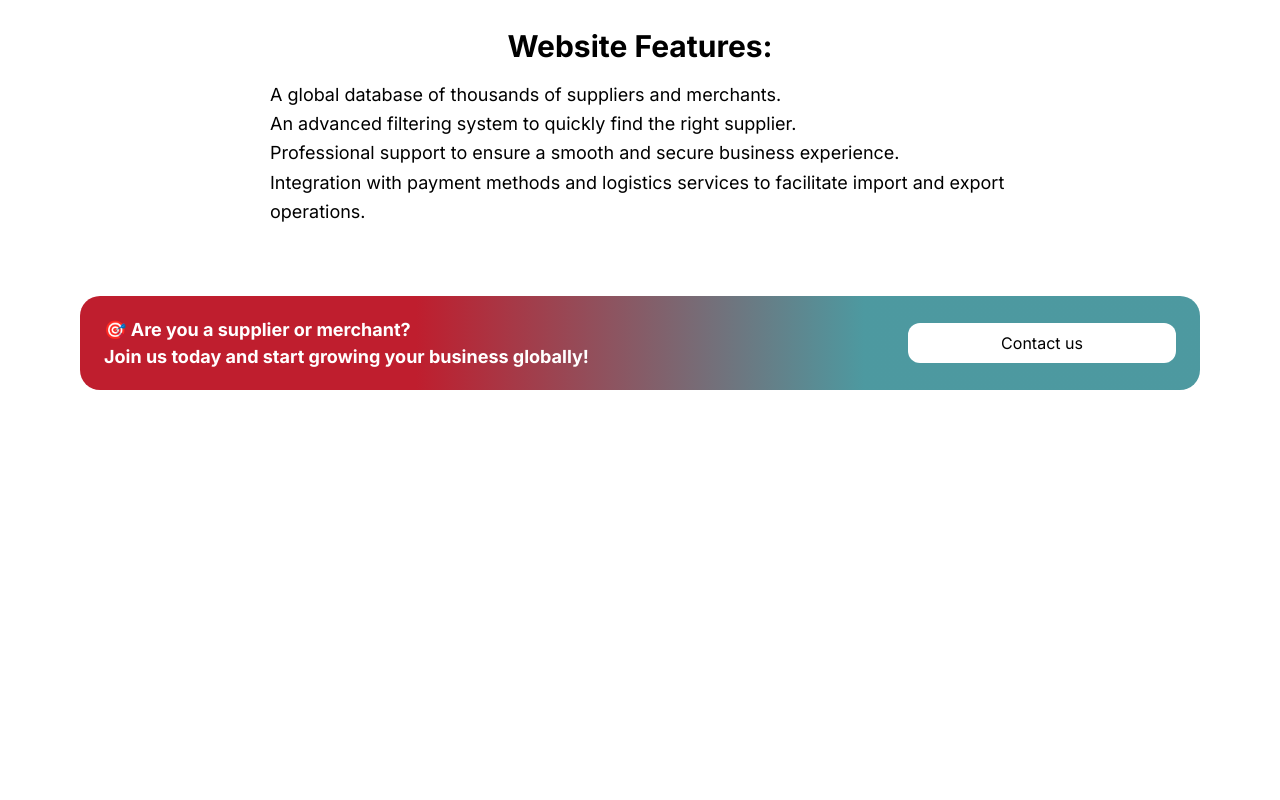
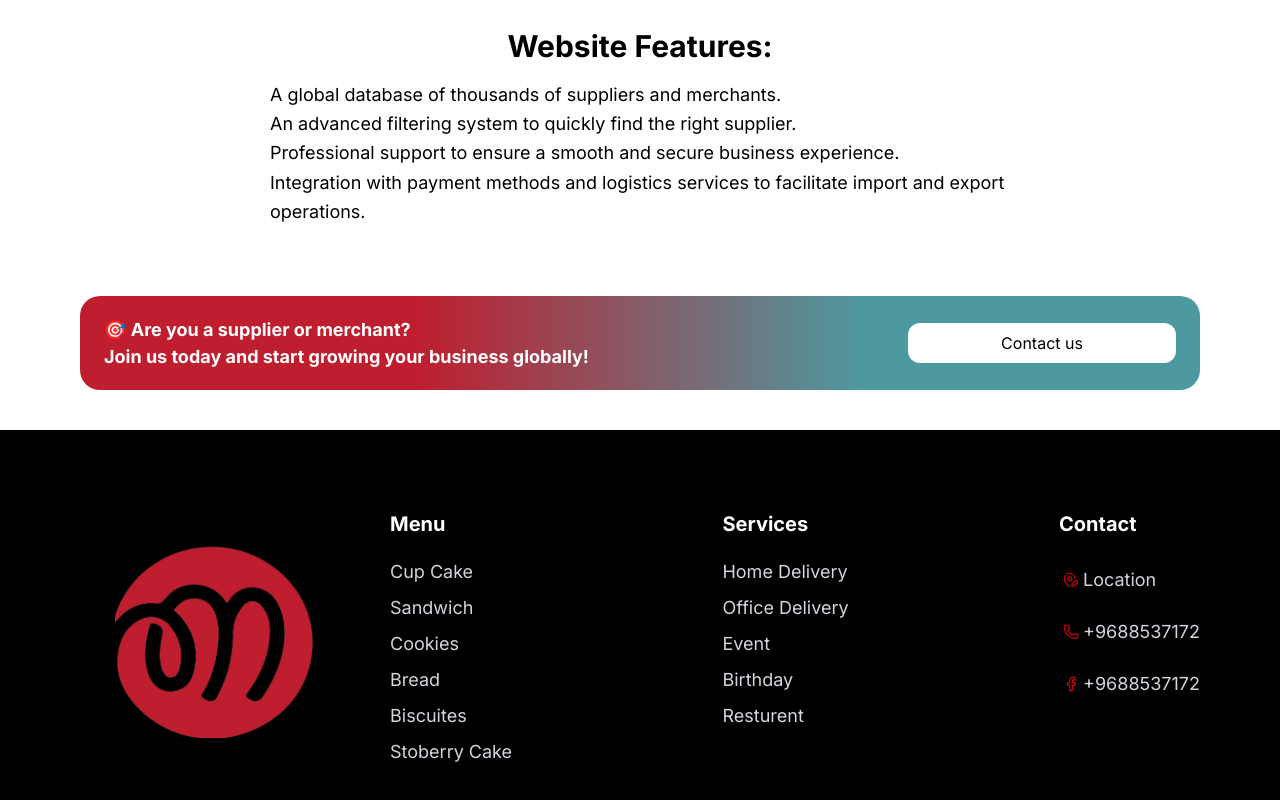
Before and after one commit to Ali-hasan-sss/mvc, a Next.js app: page / in a window 1280 px wide. Shown: the part 2312-3112 px from the top of the page. Before the commit the page ends 2742 px from the top, so only its background shows below. Built offline with nearby package versions, Linux system fonts and the light colour scheme; a web font is replaced by a local one.

Commit message:
add footer

```diff
--- a/src/app/layout.tsx
+++ b/src/app/layout.tsx
@@ -2,6 +2,7 @@ import type { Metadata } from "next";
 import "./globals.css";
 import { Inter } from "next/font/google";
 import { Timmana } from "next/font/google";
+import Footer from "@/components/NavBar/Footer";
 
 const inter = Inter({
   subsets: ["latin"],
@@ -33,7 +34,10 @@ export default function RootLayout({
         />
         <link rel="icon" href="images/logo.png" type="image/png" />
       </head>
-      <body className="font-inter">{children}</body>
+      <body className="font-inter">
+        {children}
+        <Footer />
+      </body>
     </html>
   );
 }
--- /dev/null
+++ b/src/components/NavBar/Footer.tsx
@@ -0,0 +1,85 @@
+import { Facebook, LocationEdit, Phone } from "lucide-react";
+import Link from "next/link";
+
+export default function Footer() {
+  const menuItems = [
+    { label: "Cup Cake", link: "#" },
+    { label: "Sandwich", link: "#" },
+    { label: "Cookies", link: "#" },
+    { label: "Bread", link: "#" },
+    { label: "Biscuites", link: "#" },
+    { label: "Stoberry Cake", link: "#" },
+  ];
+  const servicesItems = [
+    { label: "Home Delivery", link: "#" },
+    { label: "Office Delivery", link: "#" },
+    { label: "Event", link: "#" },
+    { label: "Birthday", link: "#" },
+    { label: "Resturent", link: "#" },
+  ];
+  const contactItems = [
+    {
+      label: "Location",
+      link: "#",
+      icon: <LocationEdit className="text-red-700 py-1" />,
+    },
+    {
+      label: "+9688537172",
+      link: "#",
+      icon: <Phone className="text-red-700 py-1" />,
+    },
+    {
+      label: "+9688537172",
+      link: "#",
+      icon: <Facebook className="text-red-700  py-1" />,
+    },
+  ];
+  return (
+    <div className="flex items-center gap-10 w-full bg-black px-2 py-5 md:py-20 md:px-10 lg:px-20 ">
+      <div className="hidden md:flex items-crnter justify-center w-1/4">
+        <img src="/images/herologo.png" className="w-[200px]" alt="" />
+      </div>
+      <div className="flex items-crnter justify-between w-full md:w-3/4">
+        <div className="flex flex-col gap-4">
+          <h3 className="text-xl font-bold text-white">Menu</h3>
+          <ul className="text-gray-300 text-sm md:text-lg">
+            {menuItems.map((item, index) => (
+              <li className="py-1" key={index}>
+                <Link className="hover:text-red-700" href={item.link}>
+                  {item.label}
+                </Link>
+              </li>
+            ))}
+          </ul>
+        </div>
+        <div className="flex flex-col gap-4">
+          <h3 className="text-xl font-bold text-white">Services</h3>
+          <ul className="text-gray-300 text-sm md:text-lg">
+            {servicesItems.map((item, index) => (
+              <li className="py-1" key={index}>
+                <Link className="hover:text-red-700" href={item.link}>
+                  {item.label}
+                </Link>
+              </li>
+            ))}
+          </ul>
+        </div>
+        <div className="flex flex-col gap-4">
+          <h3 className="text-xl font-bold text-white">Contact</h3>
+          <ul className="text-gray-300 text-sm md:text-lg">
+            {contactItems.map((item, index) => (
+              <li className="py-3" key={index}>
+                <Link
+                  className="flex items-center hover:text-red-700"
+                  href={item.link}
+                >
+                  {item.icon} {item.label}
+                </Link>
+              </li>
+            ))}
+          </ul>
+        </div>
+      </div>
+    </div>
+  );
+}
--- /dev/null
+++ b/src/components/SupplierPage/details/SelectCompany.tsx
@@ -0,0 +1,15 @@
+import { companies } from "../data";
+import CompanyCard from "./companyCard";
+
+export default function SelectCompany() {
+  return (
+    <div className="flex flex-col w-full items-center gap-10 py-5 md:py-10 mt-10">
+      <h2 className="text-xl md:text-3xl font-bold">Select Company</h2>
+      <div className="flex flex-wrap items-center w-full justify-center md:justify-between gap-4">
+        {companies.map((company) => (
+          <CompanyCard key={company.id} company={company} />
+        ))}
+      </div>
+    </div>
+  );
+}
```
Also changed, not shown: public/images/Star2.png (added).
